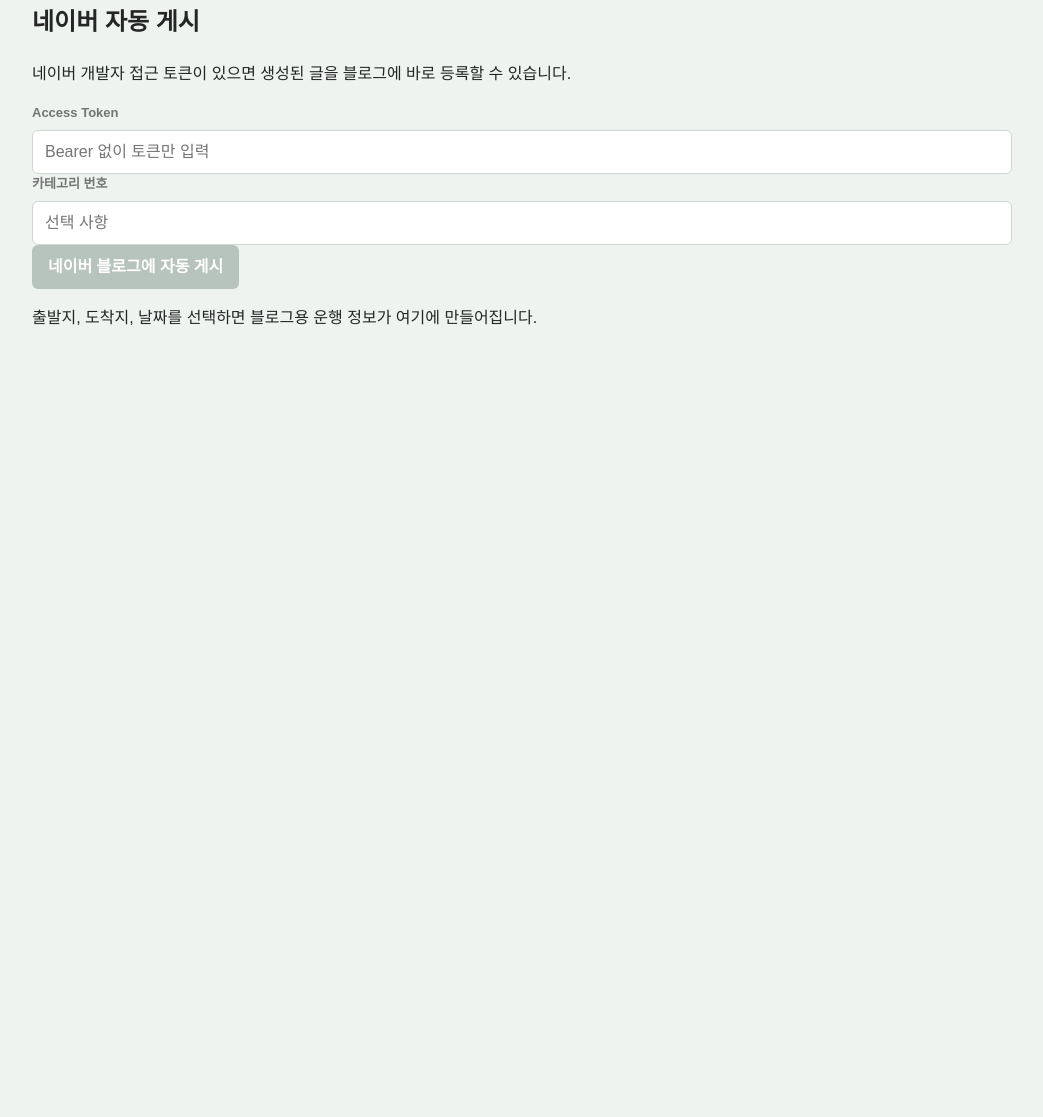
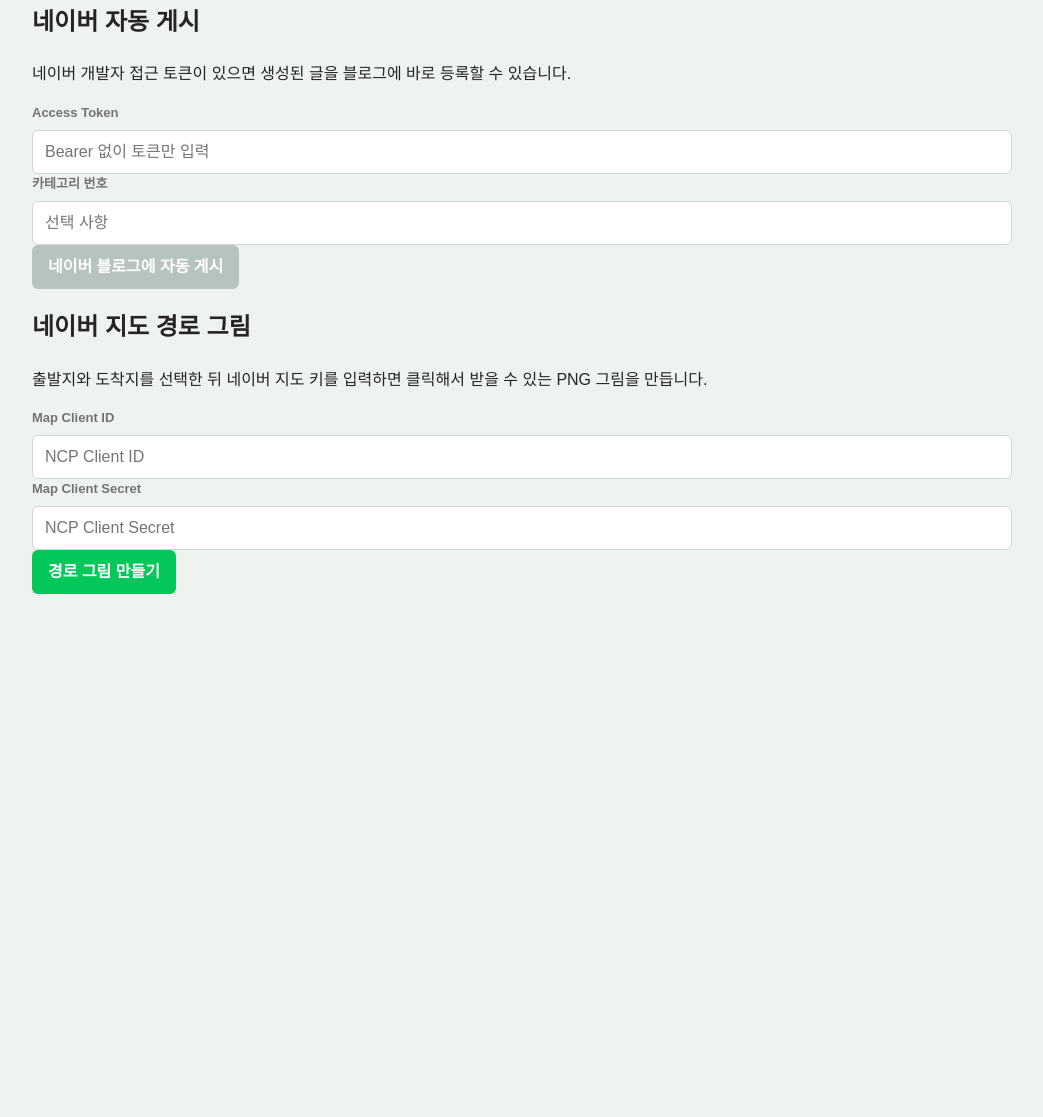
Before and after one commit to tint4/dongsan01, a website: page public/index.html in a window 1280 px wide. Shown: the part 488-1605 px from the top of the page, without its empty margins (118-1161 px from the left). Before the commit the page ends 878 px from the top, so only its background shows below. Drawn offline with Linux system fonts and the light colour scheme.

Commit message:
Restore index from local backup

```diff
--- a/public/index.html
+++ b/public/index.html
@@ -66,6 +66,23 @@
         <button id="publishNaverBtn" type="button" disabled>네이버 블로그에 자동 게시</button>
       </section>
 
+      <section class="map-panel" aria-label="네이버 지도 경로 그림">
+        <div>
+          <h2>네이버 지도 경로 그림</h2>
+          <p>출발지와 도착지를 선택한 뒤 네이버 지도 키를 입력하면 클릭해서 받을 수 있는 PNG 그림을 만듭니다.</p>
+        </div>
+        <label>
+          <span>Map Client ID</span>
+          <input id="mapClientIdInput" type="text" autocomplete="off" placeholder="NCP Client ID" />
+        </label>
+        <label>
+          <span>Map Client Secret</span>
+          <input id="mapClientSecretInput" type="password" autocomplete="off" placeholder="NCP Client Secret" />
+        </label>
+        <button id="makeMapBtn" type="button">경로 그림 만들기</button>
+        <canvas id="routeCanvas" class="route-canvas" width="900" height="520" title="클릭하면 PNG로 다운로드됩니다."></canvas>
+      </section>
+
       <article id="blogPost" class="blog-post">
         <p class="empty">출발지, 도착지, 날짜를 선택하면 블로그용 운행 정보가 여기에 만들어집니다.</p>
       </article>
```
